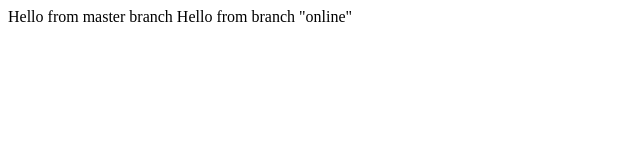
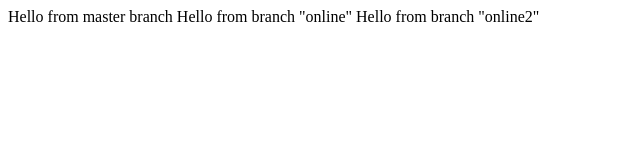
Before and after one commit to helengladun/cursor, a plain HTML site: page index.html in a window 1280 px wide. Shown: the whole page, without its empty margins (0-640 px from the left). Drawn offline with Linux system fonts and the light colour scheme.

Commit message:
Added changes to online2 branch

```diff
--- a/index.html
+++ b/index.html
@@ -7,5 +7,6 @@
   <body>
     Hello from master branch
     Hello from branch "online"
+    Hello from branch "online2"
   </body>
 </html>
```
